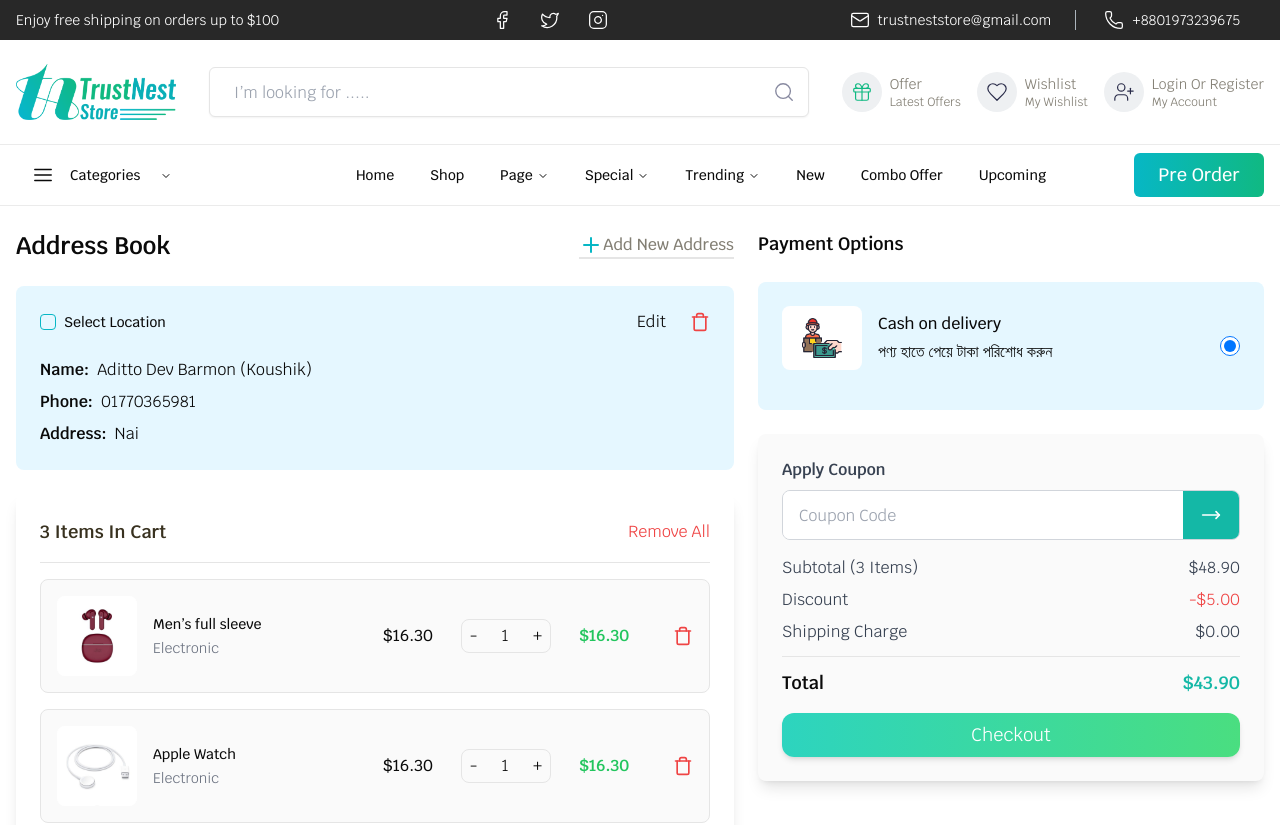
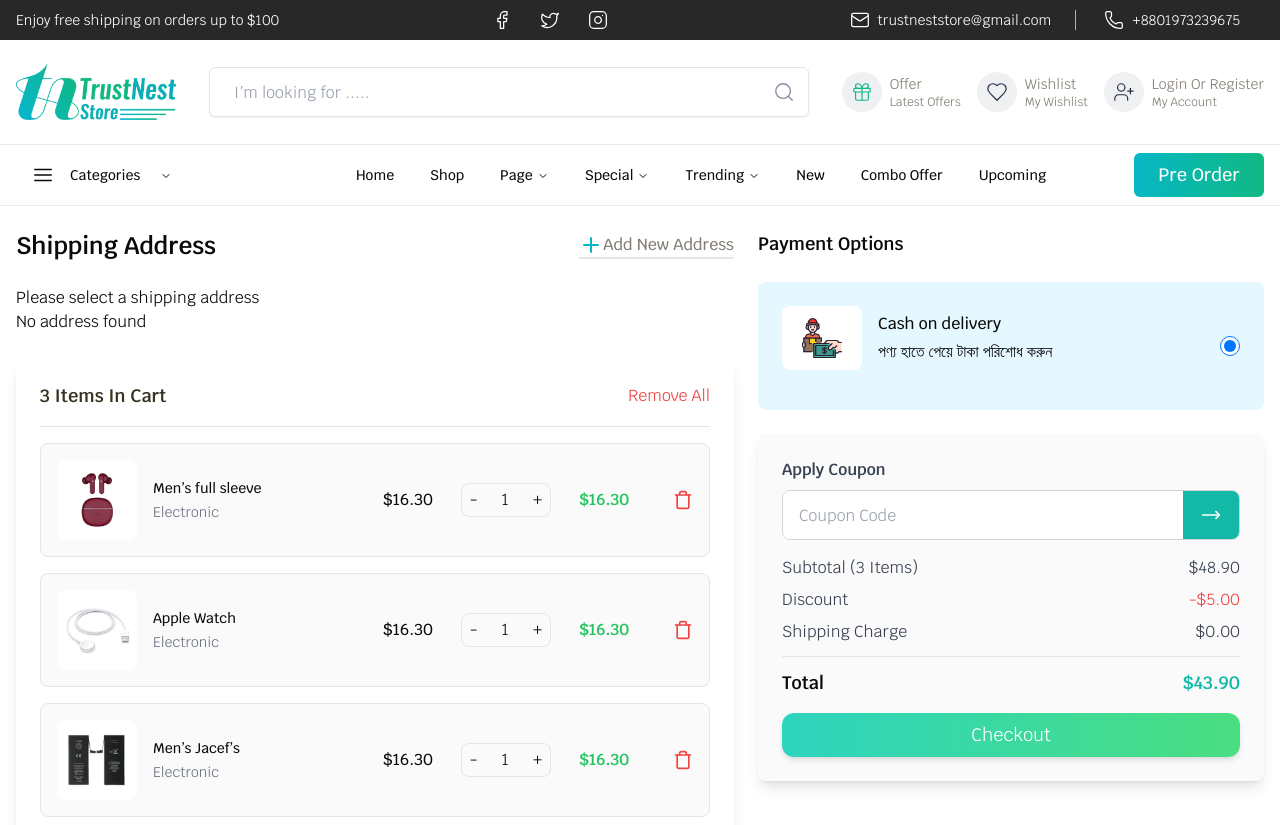
Before and after one commit to Adityo-dev/offcarry, a Next.js app: page /checkout in a window 1280 px wide. Shown: the top 825 px of the page. Built offline with nearby package versions, Linux system fonts and the light colour scheme.

Commit message:
Shipping address add

```diff
--- a/src/app/checkout/_component/AddressForm.js
+++ b/src/app/checkout/_component/AddressForm.js
@@ -1,7 +1,9 @@
 "use client";
 import { useForm } from "react-hook-form";
+import { useAddress } from "@/components/contextApi/context/AddressContext";
 
-const AddressForm = () => {
+const AddressForm = ({ setShowForm }) => {
+  const { addAddress } = useAddress();
   const {
     register,
     handleSubmit,
@@ -16,7 +18,8 @@ const AddressForm = () => {
   });
 
   const onSubmit = async (data) => {
-    console.log("Submitted Data:", data);
+    addAddress(data);
+    setShowForm();
   };
 
   return (
--- a/src/app/checkout/_component/CheckoutLocation.js
+++ b/src/app/checkout/_component/CheckoutLocation.js
@@ -1,16 +1,37 @@
+import { useState } from "react";
+import { useAddress } from "@/components/contextApi/context/AddressContext";
 import { Checkbox } from "@/components/ui/checkbox";
 import { Trash, X } from "lucide-react";
 
 function CheckoutLocation({ data }) {
+  const { addresses, deleteAddress } = useAddress();
+  const [selectedAddress, setSelectedAddress] = useState(0);
+
+  const handleSelectAddress = (index) => {
+    setSelectedAddress(index === selectedAddress ? 0 : index);
+  };
+
   return (
-    <main>
-      <div className="relative bg-[#E5F7FF] p-4 sm:p-6 rounded-lg space-y-6">
+    <main className="space-y-4">
+      <p>Please select a shipping address</p>
+      {addresses.length > 0 ? (
+        <>
+          {addresses.map((address, ind) => (
+            <section
+              key={ind}
+              className="relative bg-[#E5F7FF] p-4 sm:p-6 rounded-lg space-y-6"
+            >
               <div className="w-full flex items-center justify-between">
                 <div className="flex items-center gap-2">
-            <Checkbox id="terms" className="w-4 h-4" />
+                  <Checkbox
+                    id={`address-${ind}`}
+                    className="w-4 h-4"
+                    checked={ind === selectedAddress}
+                    onCheckedChange={() => handleSelectAddress(ind)}
+                  />
                   <label
-              htmlFor="terms"
-              className="text-sm font-medium  leading-none peer-disabled:cursor-not-allowed peer-disabled:opacity-70 cursor-pointer"
+                    htmlFor={`address-${ind}`}
+                    className="text-sm font-medium leading-none peer-disabled:cursor-not-allowed peer-disabled:opacity-70 cursor-pointer"
                   >
                     Select Location
                   </label>
@@ -20,10 +41,10 @@ function CheckoutLocation({ data }) {
                 <div className="flex items-center gap-2">
                   <p>Edit</p>
                   <button className="text-red-500 hover:text-red-700 ml-4 hidden md:block">
-              <Trash size={20} />
+                    <Trash size={20} onClick={() => deleteAddress(ind)} />
                   </button>
                   <button className="absolute top-1.5 right-1.5 md:relative text-red-500 hover:text-red-700 ml-4 block md:hidden">
-              <X size={20} />
+                    <X size={20} onClick={() => deleteAddress(ind)} />
                   </button>
                 </div>
               </div>
@@ -31,18 +52,23 @@ function CheckoutLocation({ data }) {
               <div className="space-y-2">
                 <p className="flex items-center gap-2">
                   <span className="font-semibold">Name: </span>
-            <span>Aditto Dev Barmon (Koushik)</span>
+                  <span>{address?.name}</span>
                 </p>
                 <p className="flex items-center gap-2">
                   <span className="font-semibold">Phone: </span>
-            <span>01770365981</span>
+                  <span>{address?.phone}</span>
                 </p>
                 <p className="flex items-center gap-2">
                   <span className="font-semibold">Address: </span>
-            <span>Nai</span>
+                  <span>{address?.address}</span>
                 </p>
               </div>
-      </div>
+            </section>
+          ))}
+        </>
+      ) : (
+        "No address found"
+      )}
     </main>
   );
 }
--- a/src/app/checkout/page.js
+++ b/src/app/checkout/page.js
@@ -21,7 +21,7 @@ const CheckoutPage = () => {
         <div className="col-span-full xl:col-span-7">
           <div className="flex flex-col xl:flex-row justify-between items-center gap-4 rounded-xl ">
             <h1 className="text-2xl font-semibold flex items-center gap-2">
-              Address Book
+              Shipping Address
             </h1>
             <button
               onClick={toggleModal}
--- a/src/app/layout.js
+++ b/src/app/layout.js
@@ -2,6 +2,7 @@ import MainNavigationBar from "@/components/shared/navigationBar/MainNavigationB
 import { Geist, Geist_Mono, Krub } from "next/font/google";
 import "./globals.css";
 import Footer from "@/components/shared/footer/Footer";
+import { AddressProvider } from "@/components/contextApi/context/AddressContext";
 
 const krub = Krub({
   variable: "--font-krub",
@@ -20,9 +21,11 @@ export default function RootLayout({ children }) {
       <body
         className={` ${krub.variable} antialiased mainContainer overflow-x-auto`}
       >
-        <MainNavigationBar />
-        {children}
-        <Footer />
+        <AddressProvider>
+          <MainNavigationBar />
+          {children}
+          <Footer />
+        </AddressProvider>
       </body>
     </html>
   );
--- /dev/null
+++ b/src/components/contextApi/context/AddressContext.js
@@ -0,0 +1,44 @@
+"use client";
+import { createContext, useContext, useReducer, useEffect } from "react";
+import { addressReducer } from "../reducer/AddressReducer";
+import {
+  saveToLocalStorage,
+  loadFromLocalStorage,
+} from "@/utils/LocalStorageUtils";
+
+const AddressContext = createContext();
+
+export const AddressProvider = ({ children }) => {
+  const [addresses, dispatch] = useReducer(addressReducer, [], () => {
+    return loadFromLocalStorage("addresses") || [];
+  });
+
+  useEffect(() => {
+    saveToLocalStorage("addresses", addresses);
+  }, [addresses]);
+
+  const addAddress = (newAddress) => {
+    dispatch({ type: "ADD_ADDRESS", payload: newAddress });
+  };
+
+  const updateAddress = (index, updatedAddress) => {
+    dispatch({
+      type: "UPDATE_ADDRESS",
+      payload: { index, updatedAddress },
+    });
+  };
+
+  const deleteAddress = (index) => {
+    dispatch({ type: "DELETE_ADDRESS", payload: index });
+  };
+
+  return (
+    <AddressContext.Provider
+      value={{ addresses, addAddress, updateAddress, deleteAddress }}
+    >
+      {children}
+    </AddressContext.Provider>
+  );
+};
+
+export const useAddress = () => useContext(AddressContext);
--- /dev/null
+++ b/src/components/contextApi/reducer/AddressReducer.js
@@ -0,0 +1,15 @@
+"use client";
+export const addressReducer = (state, action) => {
+  switch (action.type) {
+    case "ADD_ADDRESS":
+      return [...state, action.payload];
+    case "UPDATE_ADDRESS":
+      return state.map((address, index) =>
+        index === action.payload.index ? action.payload.updatedAddress : address
+      );
+    case "DELETE_ADDRESS":
+      return state.filter((_, index) => index !== action.payload);
+    default:
+      return state;
+  }
+};
--- /dev/null
+++ b/src/utils/LocalStorageUtils.js
@@ -0,0 +1,34 @@
+/**
+ * লোকাল স্টোরেজে ডেটা সংরক্ষণ করুন
+ * @param {string} key - লোকাল স্টোরেজের কী (উদাহরণ: "addresses", "cart", "wishlist")
+ * @param {any} value - সংরক্ষণ করার ডেটা
+ */
+export const saveToLocalStorage = (key, value) => {
+  if (typeof window !== "undefined") {
+    localStorage.setItem(key, JSON.stringify(value));
+  }
+};
+
+/**
+ * লোকাল স্টোরেজ থেকে ডেটা লোড করুন
+ * @param {string} key - লোকাল স্টোরেজের কী (উদাহরণ: "addresses", "cart", "wishlist")
+ * @returns {any} - লোকাল স্টোরেজ থেকে লোড করা ডেটা
+ */
+export const loadFromLocalStorage = (key) => {
+  if (typeof window !== "undefined") {
+    const data = localStorage.getItem(key);
+    return data ? JSON.parse(data) : null;
+  }
+  return null;
+};
+
+/**
+ * লোকাল স্টোরেজ থেকে ডেটা ডিলিট করুন
+ * @param {string} key - লোকাল স্টোরেজের কী (উদাহরণ: "addresses", "cart", "wishlist")
+ */
+
+export const removeFromLocalStorage = (key) => {
+  if (typeof window !== "undefined") {
+    localStorage.removeItem(key);
+  }
+};
```
Lines whose indentation alone changed are shown as unchanged.
